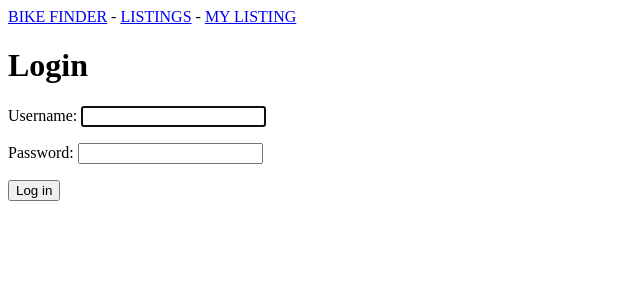
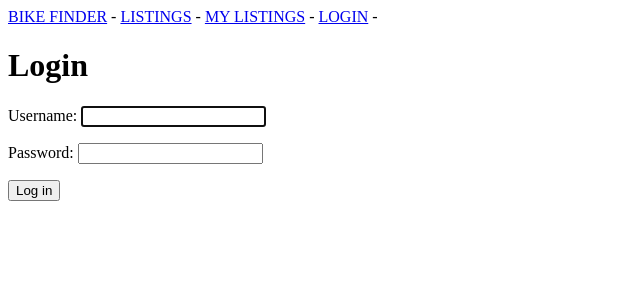
Before and after one commit to davidjnevin/Product-Listing-Django-App, a Django app: page /users/login/ in a window 1280 px wide. Shown: the top 300 px of the page, without its empty margins (0-640 px from the left). Run offline with Django 4.2, Linux system fonts and the light colour scheme.

Commit message:
added users

```diff
--- a/listings/listing_app/templates/listing_app/base.html
+++ b/listings/listing_app/templates/listing_app/base.html
@@ -1,9 +1,14 @@
 <nav class = "navbar">
     <a href="{% url 'listing_app:index' %}">BIKE FINDER</a> -
     <a href="{% url 'listing_app:all_listings' %}">LISTINGS</a> -
-    <a href="{% url 'listing_app:my_listings' %}">MY LISTING</a>
+    <a href="{% url 'listing_app:my_listings' %}">MY LISTINGS</a> -
+    {% if user.is_authenticated %}
+    {{ user.username }} -
+    <a href="{% url 'users:log_out' %}">LOG OUT</a>
+    {% else %}
+    <a href="{% url 'users:login' %}">LOGIN</a> -
+    {% endif %}
 </nav>
-
 {%block content%}
 
 {%endblock content%}
--- a/listings/users/urls.py
+++ b/listings/users/urls.py
@@ -6,4 +6,5 @@ app_name = "users"
 
 urlpatterns = [
     path("", include("django.contrib.auth.urls")),
+    path("log_out/", views.log_out, name="log_out"),
 ]
```
Also changed, not shown: listings/users/views.py (+6 -2 lines).
